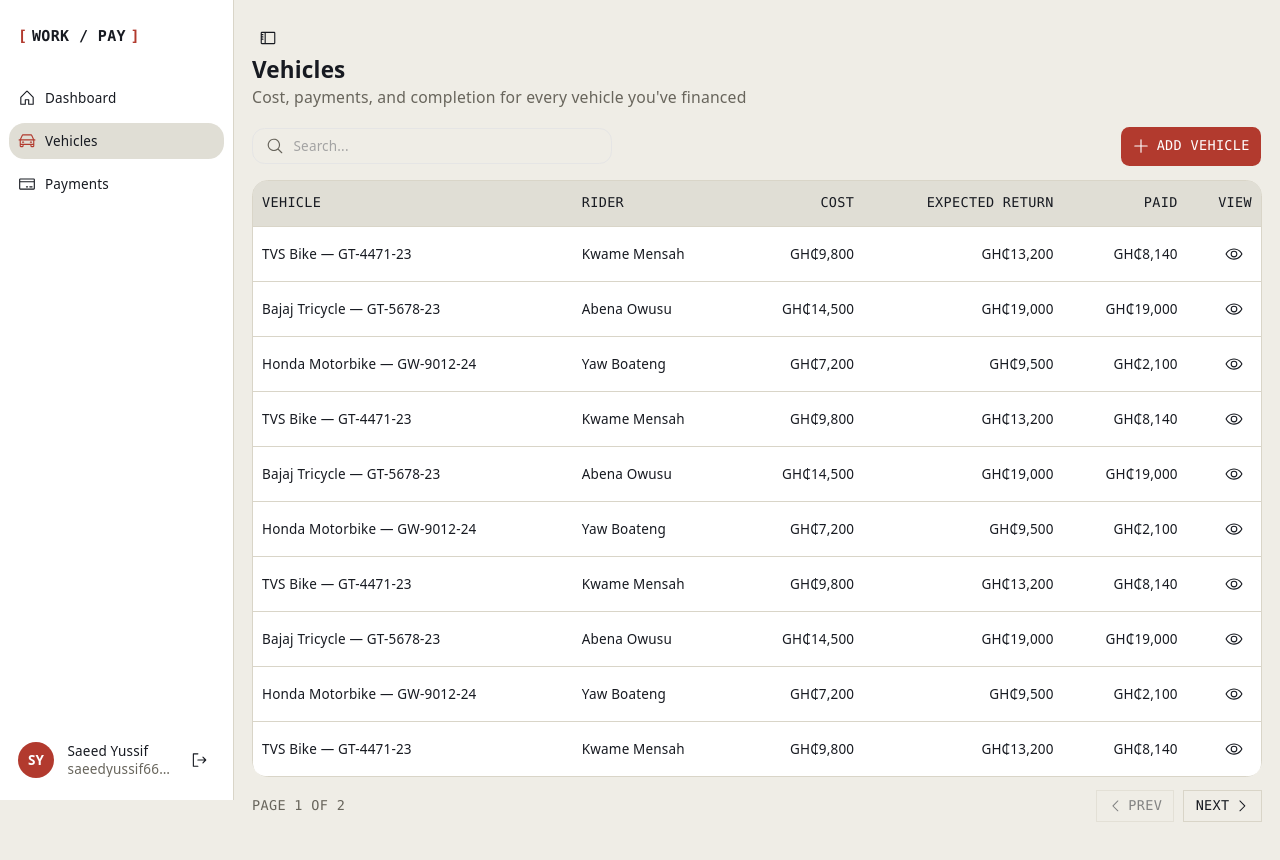
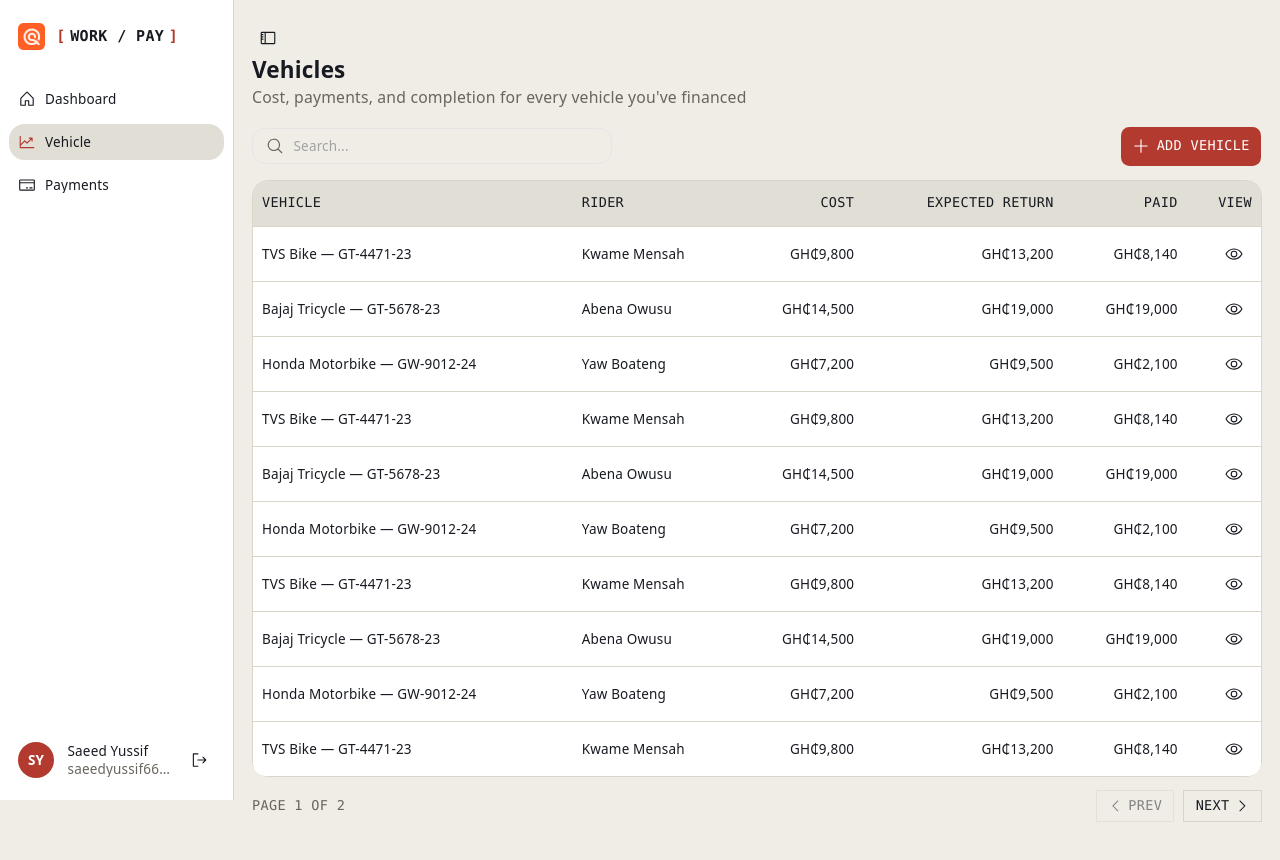
Before and after one commit to saeedyussif663/work-and-pay-tracker, a React (Vite) app: page /vehicles in a window 1280 px wide. Shown: the top 860 px of the page. Built offline with nearby package versions, Linux system fonts and the light colour scheme.

Commit message:
sidebar fix

```diff
--- a/src/components/app-sidebar.tsx
+++ b/src/components/app-sidebar.tsx
@@ -8,9 +8,10 @@
   SidebarMenu,
   SidebarMenuButton,
   SidebarMenuItem,
+  useSidebar,
 } from "@/components/ui/sidebar";
 import {
-  CarIcon,
+  ChartLineUpIcon,
   CreditCardIcon,
   HouseIcon,
   SignOutIcon,
@@ -19,7 +20,7 @@
 
 const navItems = [
   { to: "/dashboard", label: "Dashboard", icon: HouseIcon },
-  { to: "/vehicles", label: "Vehicles", icon: CarIcon },
+  { to: "/vehicles", label: "Vehicle", icon: ChartLineUpIcon },
   { to: "/payments", label: "Payments", icon: CreditCardIcon },
 ];
 
@@ -38,10 +39,13 @@
 }
 
 export function AppSidebar() {
+  const { setOpenMobile } = useSidebar();
+
   return (
     <Sidebar>
       <SidebarHeader>
         <div className="flex items-center gap-2.5 px-2 py-3">
+          <img src="/icon.png" alt="Work&Pay icon" className="size-6" />
           <div className="flex items-center gap-1 font-mono text-[15px] font-semibold tracking-wide text-foreground">
             <span className="text-primary">[</span>
             WORK / PAY
@@ -54,7 +58,7 @@
           <SidebarMenu className="gap-1.5">
             {navItems.map(({ to, label, icon: Icon }) => (
               <SidebarMenuItem key={to}>
-                <NavLink to={to}>
+                <NavLink to={to} onClick={() => setOpenMobile(false)}>
                   {({ isActive }) => (
                     <SidebarMenuButton
                       isActive={isActive}
```
